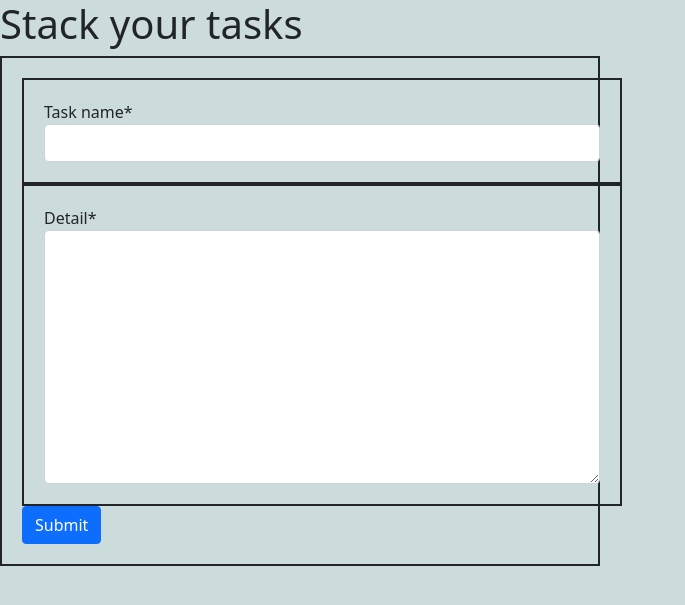
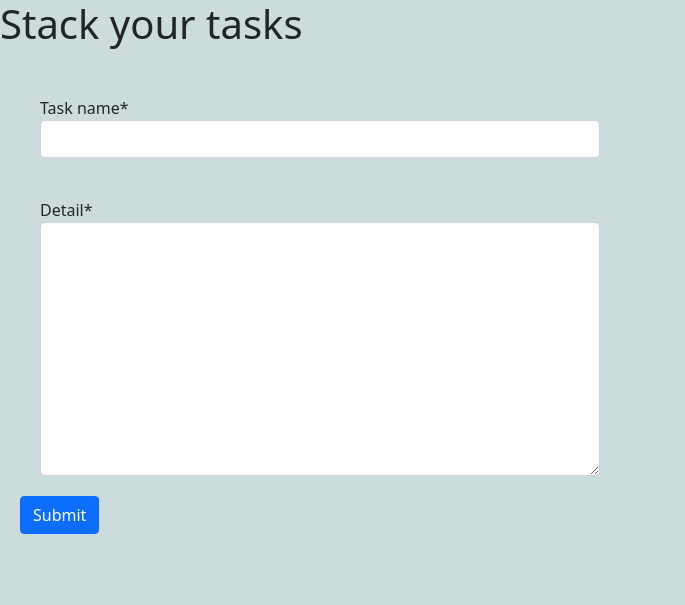
Before and after one commit to kghudgens/Stack, a Django app: page / in a window 1280 px wide. Shown: the top 605 px of the page, without its empty margins (0-685 px from the left). Run offline with Django 3.2, Linux system fonts and the light colour scheme; some libraries are stand-ins or nearby versions.

Commit message:
took borders off

```diff
--- a/Stack_project/Stack/static/Stack/styles.css
+++ b/Stack_project/Stack/static/Stack/styles.css
@@ -6,5 +6,5 @@ body{
     margin: 0, auto;
     width:600px;
     padding: 20px;
-    border:2px solid
+
 }
```
